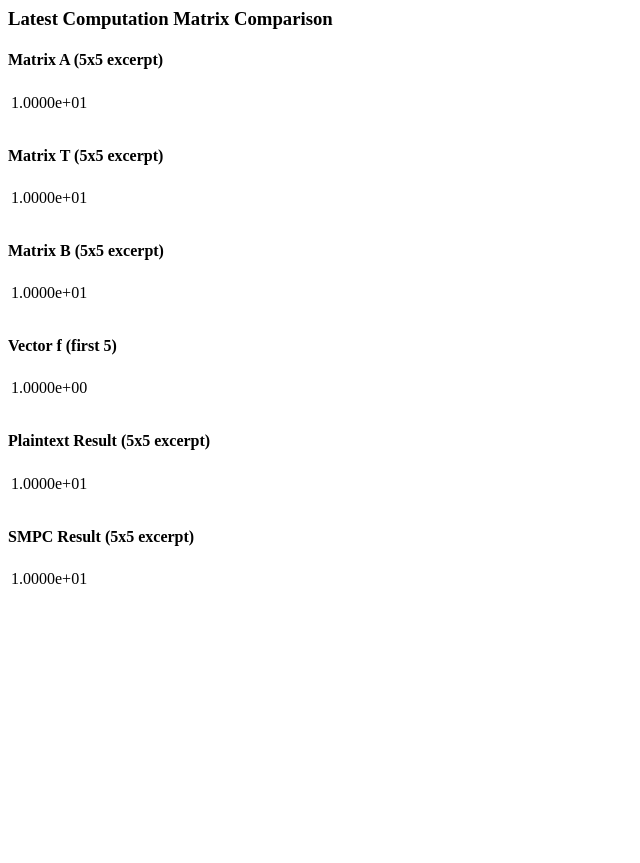
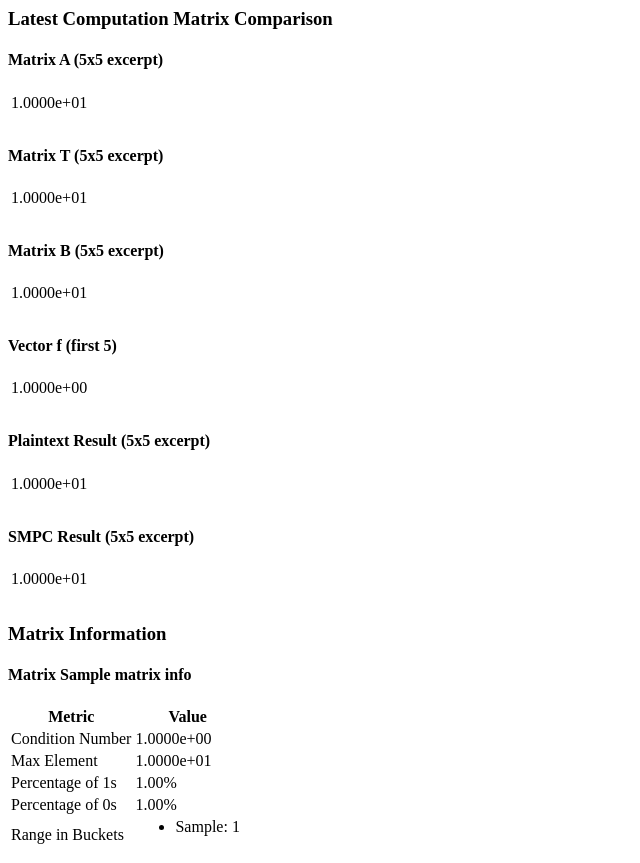
Before and after one commit to jangrau13/ma-smpc-lca, a Flask app: template floating-point/orchestrator/templates/latest_comparison.html in a window 1280 px wide. Shown: the whole page, without its empty margins (0-640 px from the left). Before the commit the page ends 584 px from the top, so only its background shows below. Run offline with Flask 3, Linux system fonts and the light colour scheme; the template is opened without the code that fills it: most values are stand-ins (such as "Sample title", 1, 10 or a date in 2020); parts of the project's set-up code (start-up, migrations or seed data) failed here and were passed over.

Commit message:
now for larger matrices

```diff
--- a/floating-point/orchestrator/main.py
+++ b/floating-point/orchestrator/main.py
@@ -22,7 +22,7 @@
 # --- Setup Enhanced Logging ---
 logging.basicConfig(level=logging.INFO, format='%(asctime)s - [ORCHESTRATOR] - %(message)s')
 
-# --- Utility Functions (unchanged) ---
+# --- Utility Functions ---
 def matrix_to_proto(matrix):
     if matrix is None: return smpc_pb2.Matrix(data=[], rows=0, cols=0)
     return smpc_pb2.Matrix(data=matrix.flatten().astype(np.float64).tolist(), rows=matrix.shape[0], cols=matrix.shape[1])
@@ -67,6 +67,67 @@
         'snr_db': float(10 * np.log10(signal_power / noise_power) if noise_power > 1e-12 else float('inf'))
     }
 
+def get_matrix_info(matrix):
+    """
+    Calculates various informational metrics for a given matrix with flexible bucketing.
+    """
+    if matrix is None:
+        return {
+            'condition_number': 'N/A',
+            'max_element': 'N/A',
+            'percentage_of_ones': 0,
+            'percentage_of_zeros': 0,
+            'range_in_buckets': {}
+        }
+
+    if not isinstance(matrix, np.ndarray):
+        matrix = np.array(matrix)
+
+    # a) Condition Number
+    condition_number = 'N/A'
+    if matrix.ndim == 2 and matrix.shape[0] == matrix.shape[1]:
+        if np.linalg.det(matrix) != 0:
+            condition_number = np.linalg.cond(matrix)
+        else:
+            condition_number = 'N/A'
+    else:
+        condition_number = 'N/A'
+
+    # b) Max Absolute Element
+    max_element = np.max(np.abs(matrix)) if matrix.size > 0 else 'N/A'
+
+    # c) Percentage of 1s
+    percentage_of_ones = (np.count_nonzero(matrix == 1) / matrix.size) * 100 if matrix.size > 0 else 0
+
+    # d) Percentage of 0s
+    percentage_of_zeros = (np.count_nonzero(matrix == 0) / matrix.size) * 100 if matrix.size > 0 else 0
+
+    # e) Flexible Range in Buckets
+    buckets = {}
+    if matrix.size > 0:
+        min_val, max_val = np.min(matrix), np.max(matrix)
+        if min_val == max_val:
+            buckets[f"[{min_val:.2e}]"] = matrix.size
+        else:
+            num_buckets = 10
+            # np.histogram handles the bins as [e0, e1), [e1, e2), ..., [eN-1, eN] (inclusive on last)
+            hist, bin_edges = np.histogram(matrix, bins=num_buckets)
+            for i in range(num_buckets):
+                if i < num_buckets - 1:
+                    label = f"[{bin_edges[i]:.2e}, {bin_edges[i+1]:.2e})"
+                else:
+                    # Last bucket is inclusive of both ends
+                    label = f"[{bin_edges[i]:.2e}, {bin_edges[i+1]:.2e}]"
+                buckets[label] = int(hist[i])
+
+    return {
+        'condition_number': condition_number,
+        'max_element': max_element,
+        'percentage_of_ones': percentage_of_ones,
+        'percentage_of_zeros': percentage_of_zeros,
+        'range_in_buckets': buckets
+    }
+
 # --- Orchestrator gRPC Service for Party Callbacks ---
 class OrchestratorService(smpc_pb2_grpc.OrchestratorServiceServicer):
     def __init__(self, orchestrator_instance):
@@ -85,7 +146,6 @@
         self.grpc_port = int(os.getenv('GRPC_PORT', 50051))
         self.party_addresses = os.getenv('PARTY_GRPC_ADDRESSES', '').split(',')
 
-        # CORRECT: Initialize latest_matrices dictionary
         self.latest_matrices = {}
 
         self.results_df = pd.DataFrame()
@@ -104,9 +164,10 @@
 
     def init_party_clients(self):
         logging.info("Initializing gRPC clients to parties...")
+        options = [('grpc.max_send_message_length', 100 * 1024 * 1024), ('grpc.max_receive_message_length', 100 * 1024 * 1024)] # 100 MB limit for large matrices
         for i, address in enumerate(self.party_addresses):
             if address.strip():
-                channel = grpc.insecure_channel(address.strip())
+                channel = grpc.insecure_channel(address.strip(), options=options)
                 self.party_clients[i+1] = smpc_pb2_grpc.PartyComputationServiceStub(channel)
                 logging.info(f"Connected to Party {i+1} at {address.strip()}")
 
@@ -164,11 +225,9 @@
         @self.app.route('/api/get_results', methods=['GET'])
         def get_results():
             results = self.results_df.to_dict('records')
-            # CORRECT: Render only the table, no chart
             table_html = render_template('results_table.html', results=results)
             return Response(table_html)
 
-        # CORRECT: Add new route for matrix comparison
         @self.app.route('/api/latest_comparison')
         def latest_comparison():
             return render_template('latest_comparison.html', matrices=self.latest_matrices)
@@ -222,7 +281,6 @@
 
         logging.info(f"All parties have completed step '{step_name}' successfully.")
 
-    # --- CORRECTED run_computation Method ---
     def run_computation(self, config, run_id):
         logging.info(f"--- Starting new computation (ID: {run_id[:8]}) ---")
         logging.info(f"Configuration: {config}")
@@ -233,10 +291,8 @@
             matrices = self.generate_matrices(config)
             if matrices is None: return
 
-            # This call now returns the final matrix in its result dictionary
             result_metrics = self.execute_secure_computation(matrices, config, run_id)
 
-            # Extract the final computed matrix from the results
             final_computed = result_metrics['smpc_result']
 
             result_metrics.update(config)
@@ -245,10 +301,8 @@
             with self.computation_lock:
                 self.results_df = pd.concat([self.results_df, pd.DataFrame([result_metrics])], ignore_index=True)
                 self.results_df.to_csv(self.csv_file, index=False)
-                # CORRECT: Save the latest result to a new CSV file
                 self.results_df.tail(1).to_csv('/app/results/latest_result.csv', index=False)
 
-            # CORRECT: Populate the dictionary for the comparison page
             self.latest_matrices = {
                 'A': matrices['A'],
                 'T': matrices['T'],
@@ -258,13 +312,18 @@
                 'smpc_result': final_computed
             }
 
+            matrix_info = {}
+            for name, matrix_data in self.latest_matrices.items():
+                matrix_info[name] = get_matrix_info(matrix_data)
+            self.latest_matrices['matrix_info'] = matrix_info
+
             logging.info(f"--- Computation {run_id[:8]} completed successfully ---")
         except Exception as e:
             logging.error(f"Computation {run_id[:8]} failed: {e}", exc_info=True)
         finally:
              with self.computation_lock:
                  if run_id in self.running_computations:
-                     self.running_computations.remove(run_id)
+                       self.running_computations.remove(run_id)
 
     def generate_matrices(self, config):
         logging.info("Step 0: Generating plaintext matrices...")
@@ -303,7 +362,6 @@
             logging.error(f"Matrix generation failed: {e}", exc_info=True)
             return None
 
-    # --- CORRECTED execute_secure_computation Method ---
     def execute_secure_computation(self, matrices, config, run_id):
         start_time = time.time()
 
@@ -315,8 +373,6 @@
             for party_id, client in self.party_clients.items():
                 client.ReceiveShares(smpc_pb2.ShareDistribution(
                     computation_id=run_id, matrix_name=name, share=matrix_to_proto(shares[party_id-1])))
-
-        # --- Execute workflow with trigger-and-wait ---
 
         logging.info("Step 1: Triggering SecureMatMul A * T.")
         self._trigger_and_wait(run_id, 'SecureMatMul:AT', 'SecureMatMul', lambda p_id: smpc_pb2.MatMulRequest(computation_id=run_id, matrix_a_name='A', matrix_b_name='T', result_name='AT'))
@@ -351,10 +407,9 @@
         error_metrics = calculate_error_metrics(final_computed, matrices['final_plaintext_result'])
         logging.info(f"Error metrics: {error_metrics}")
 
-        # CORRECT: Include the final computed matrix in the returned dictionary
         return {
             'float_point_time_s': duration,
-            'smpc_result': final_computed,  # <-- THIS IS THE KEY FIX
+            'smpc_result': final_computed,
             **{f'float_{k}': v for k, v in error_metrics.items()},
             'matrix_cond_A': matrices['matrix_cond_A'],
             'matrix_cond_T': matrices['matrix_cond_T']
@@ -376,7 +431,11 @@
         return reconstruct_shares(shares)
 
     def run(self):
-        grpc_server = grpc.server(ThreadPoolExecutor(max_workers=10))
+        options = [
+            ('grpc.max_send_message_length', 100 * 1024 * 1024),  # 100 MB limit for large matrices
+            ('grpc.max_receive_message_length', 100 * 1024 * 1024) # 100 MB limit for large matrices
+        ]
+        grpc_server = grpc.server(ThreadPoolExecutor(max_workers=10), options=options)
         smpc_pb2_grpc.add_OrchestratorServiceServicer_to_server(OrchestratorService(self), grpc_server)
         grpc_server.add_insecure_port(f'0.0.0.0:{self.grpc_port}')
         grpc_server.start()
--- a/floating-point/orchestrator/templates/index.html
+++ b/floating-point/orchestrator/templates/index.html
@@ -1,14 +1,14 @@
 <!DOCTYPE html>
 <html lang="en">
 <head>
-    <title>SMPC Orchestrator</title>
+    <title>Floating-Point Approach</title>
     <meta charset="utf-8">
     <meta name="viewport" content="width=device-width, initial-scale=1">
     <script src="https://unpkg.com/htmx.org@1.9.10"></script>
     <style>
         :root {
-            --primary-color: #007bff;
-            --primary-hover: #0056b3;
+            --primary-color: #007743;
+            --primary-hover: #4eec73;
             --background-color: #f8f9fa;
             --container-bg: #ffffff;
             --text-color: #333;
--- a/floating-point/orchestrator/templates/latest_comparison.html
+++ b/floating-point/orchestrator/templates/latest_comparison.html
@@ -68,6 +68,34 @@
             </table>
         </div>
     </div>
+
+    <div class="matrix-container" style="margin-top: 2rem;">
+        <h3>Matrix Information</h3>
+        {% if matrices.matrix_info %}
+            {% for name, info in matrices.matrix_info.items() %}
+                <h4>Matrix {{ name }}</h4>
+                <table>
+                    <tr><th>Metric</th><th>Value</th></tr>
+                    <tr><td>Condition Number</td><td>{{ "%.4e"|format(info.condition_number) if info.condition_number != 'N/A' else 'N/A' }}</td></tr>
+                    <tr><td>Max Element</td><td>{{ "%.4e"|format(info.max_element) }}</td></tr>
+                    <tr><td>Percentage of 1s</td><td>{{ "%.2f"|format(info.percentage_of_ones) }}%</td></tr>
+                    <tr><td>Percentage of 0s</td><td>{{ "%.2f"|format(info.percentage_of_zeros) }}%</td></tr>
+                    <tr>
+                        <td>Range in Buckets</td>
+                        <td>
+                            <ul>
+                            {% for r, count in info.range_in_buckets.items() %}
+                                <li>{{ r }}: {{ count }}</li>
+                            {% endfor %}
+                            </ul>
+                        </td>
+                    </tr>
+                </table>
+            {% endfor %}
+        {% else %}
+            <p>No matrix information available.</p>
+        {% endif %}
+    </div>
 {% else %}
     <p>No computation has been run yet. Click "Start Computation" and then "Latest Comparison".</p>
 {% endif %}
```
Also changed, not shown: floating-point/party/main.py (+9 -3 lines), floating-point/validate_setup.py (+6 -1 lines), 2 other files.
